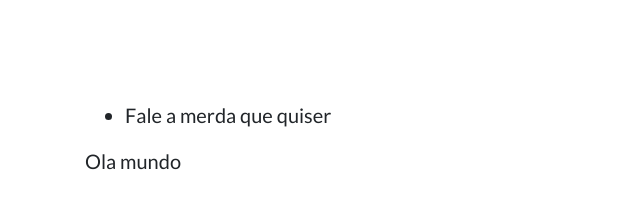
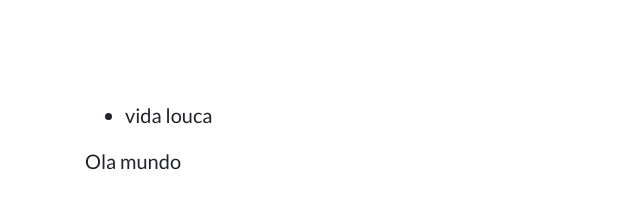
Before and after one commit to flaybooste/flaybooste.github.io, a plain HTML site: page index.html in a window 1280 px wide. Shown: the whole page, without its empty margins (0-640 px from the left). Drawn offline with nearby package versions, Linux system fonts and the light colour scheme.

Commit message:
Update index.html

```diff
--- a/index.html
+++ b/index.html
@@ -28,7 +28,7 @@
     el:"#firstweb",
     data: {
       text:"Ola mundo",
-      list: [{'text':'Fale a merda que quiser'}]
+      list: [{'text':'vida louca'}]
     },
     methods: {
       meuCok(){
```
